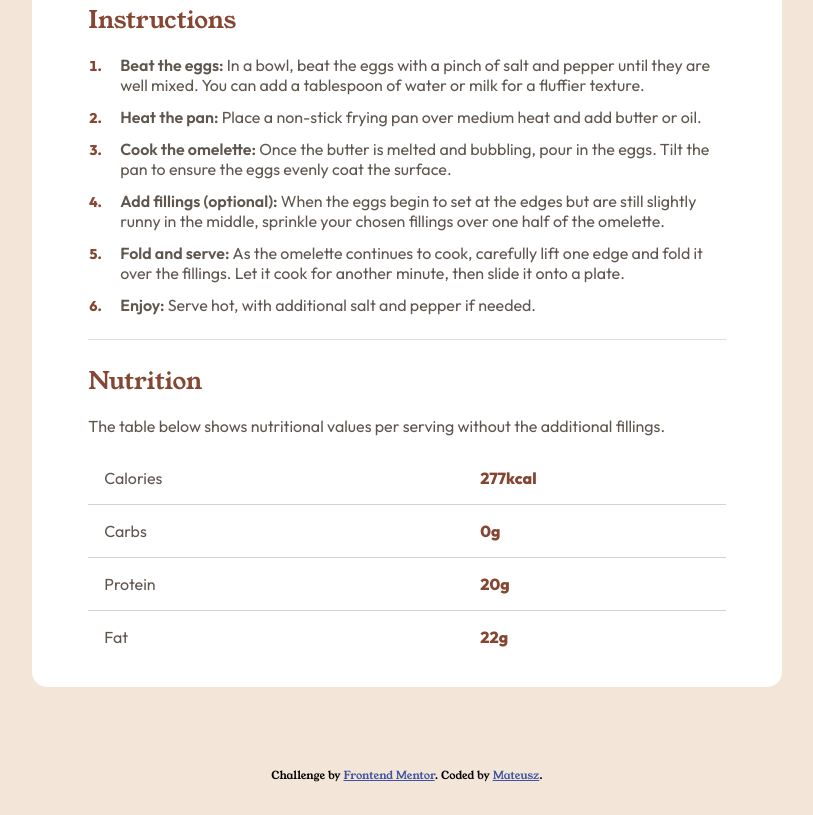
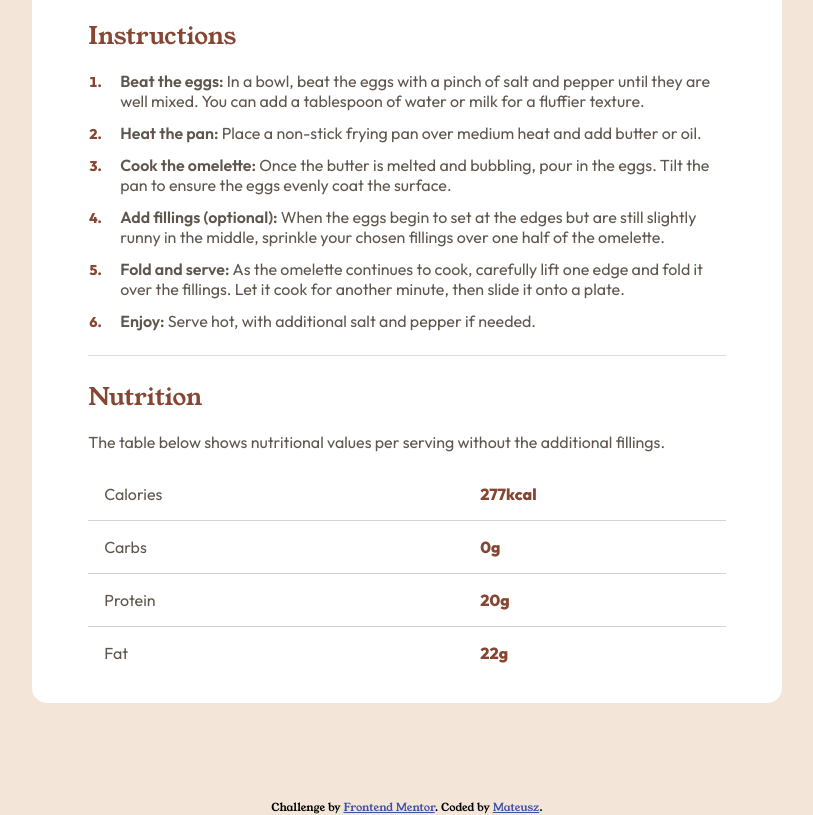
Before and after one commit to MatFrat95/chellenge-004, a plain HTML site: page index.html in a window 1280 px wide. Shown: the part 1027-1842 px from the top of the page, without its empty margins (233-1046 px from the left). Before the commit the page ends 1810 px from the top, so only its background shows below. Drawn offline with Linux system fonts and the light colour scheme.

Commit message:
card size update

```diff
--- a/scss/style.scss
+++ b/scss/style.scss
@@ -152,7 +152,7 @@ tr + tr {
 @media (min-width: 786px) {
 	.card {
 		max-width: 750px;
-		margin: 10vh auto;
+		margin: 12vh auto;
 		border-radius: 15px;
 	}
 	.hero__img {
@@ -167,6 +167,7 @@ tr + tr {
 		display: block;
 		font-size: 11px;
 		text-align: center;
+		background-color: hsl(30, 54%, 90%);
 	}
 	.attribution a {
 		color: hsl(228, 45%, 44%);
```
Also changed, not shown: css/style.css, 1 other file.
